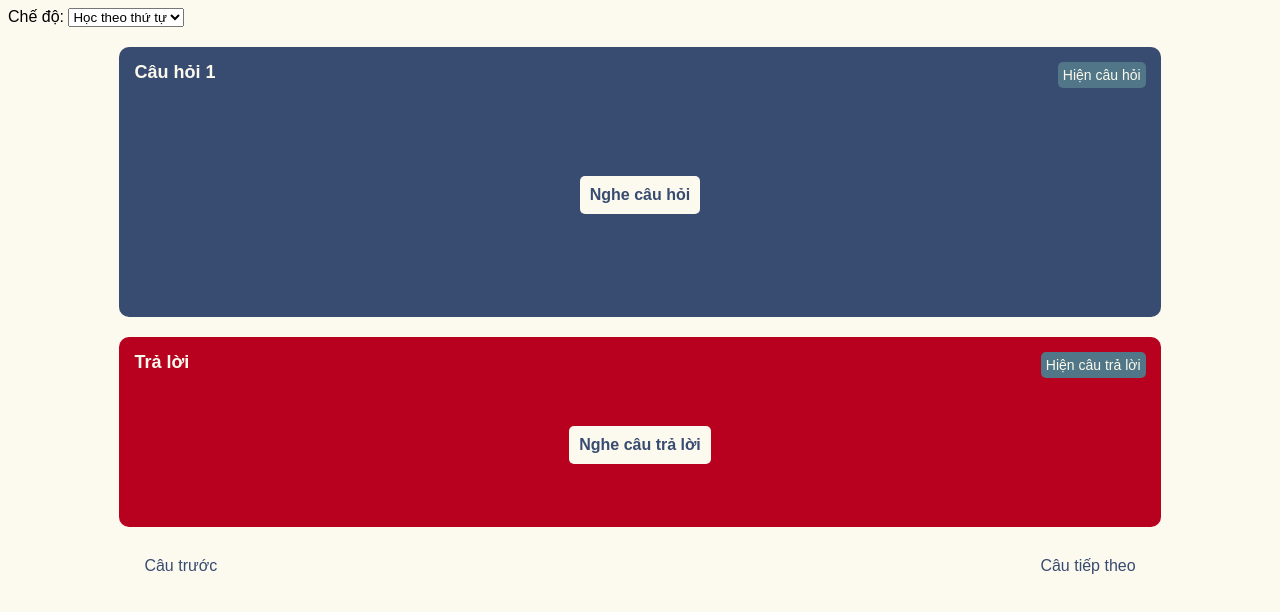
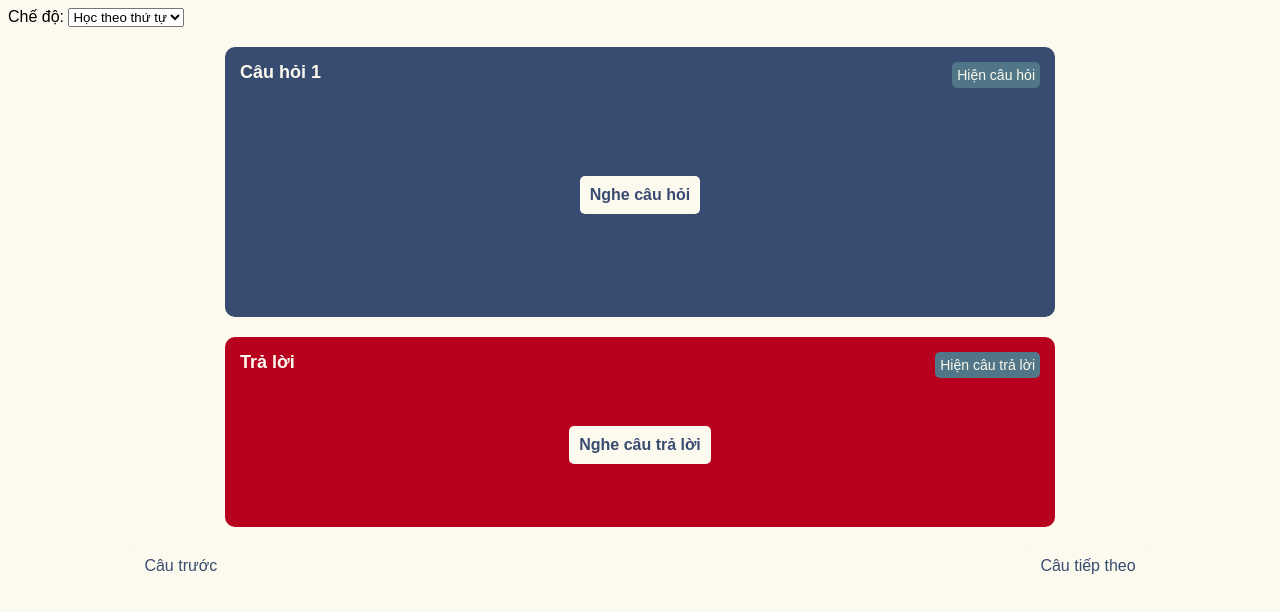
Before and after one commit to hps-nguyen/civic100, a plain HTML site: page index.html in a window 1280 px wide. In both pictures the pointer is over the button "Hiện câu hỏi". Drawn offline with Linux system fonts and the light colour scheme.

Commit message:
Update style.css

```diff
--- a/style.css
+++ b/style.css
@@ -20,7 +20,6 @@ body {
 }
 
 
-
 .toggle-button {
     background-color: #507687;
     color: #FCFAEE;
@@ -29,7 +28,14 @@ body {
     border-radius: 5px;
     cursor: pointer;
     font-size: 14px;
+    transition: background-color 0.3s ease, transform 0.2s;
 }
+
+.toggle-button:hover {
+    background-color: #FFD700;
+    color:#507687;
+}
+
 
 /* Question and Answer Containers */
 .question-container, .answer-container {
@@ -42,6 +48,7 @@ body {
     margin: 20px auto;
     border-radius: 10px;
     color: #FCFAEE;
+    max-width: 800px;
     min-height: 20vh;
     max-height: auto;
     overflow: auto;
@@ -77,13 +84,13 @@ body {
     border: none;
     font-size: 16px;
     font-weight: bold;
-    transition: background-color 0.3s ease, transform 0.2s;
     margin: auto;
     background-color: #FCFAEE;
     color: #384B70;
     padding: 10px;
     border-radius: 5px;
     cursor: pointer;
+    transition: background-color 0.3s ease, transform 0.2s;
 }
 
 .play-button:hover {
@@ -108,6 +115,7 @@ body {
     border-radius: 5px;
     cursor: pointer;
     font-size: 16px;
+    transition: background-color 0.3s ease, transform 0.2s;
 }
 
 .nav-button:hover {
@@ -125,4 +133,10 @@ body {
     .play-button:hover {
         transform: scale(1.15);
     }
+
+    .toggle-button:hover {
+        background-color: #507687;
+        color: #FCFAEE;
+        transform: none;
+    }
 }
```
